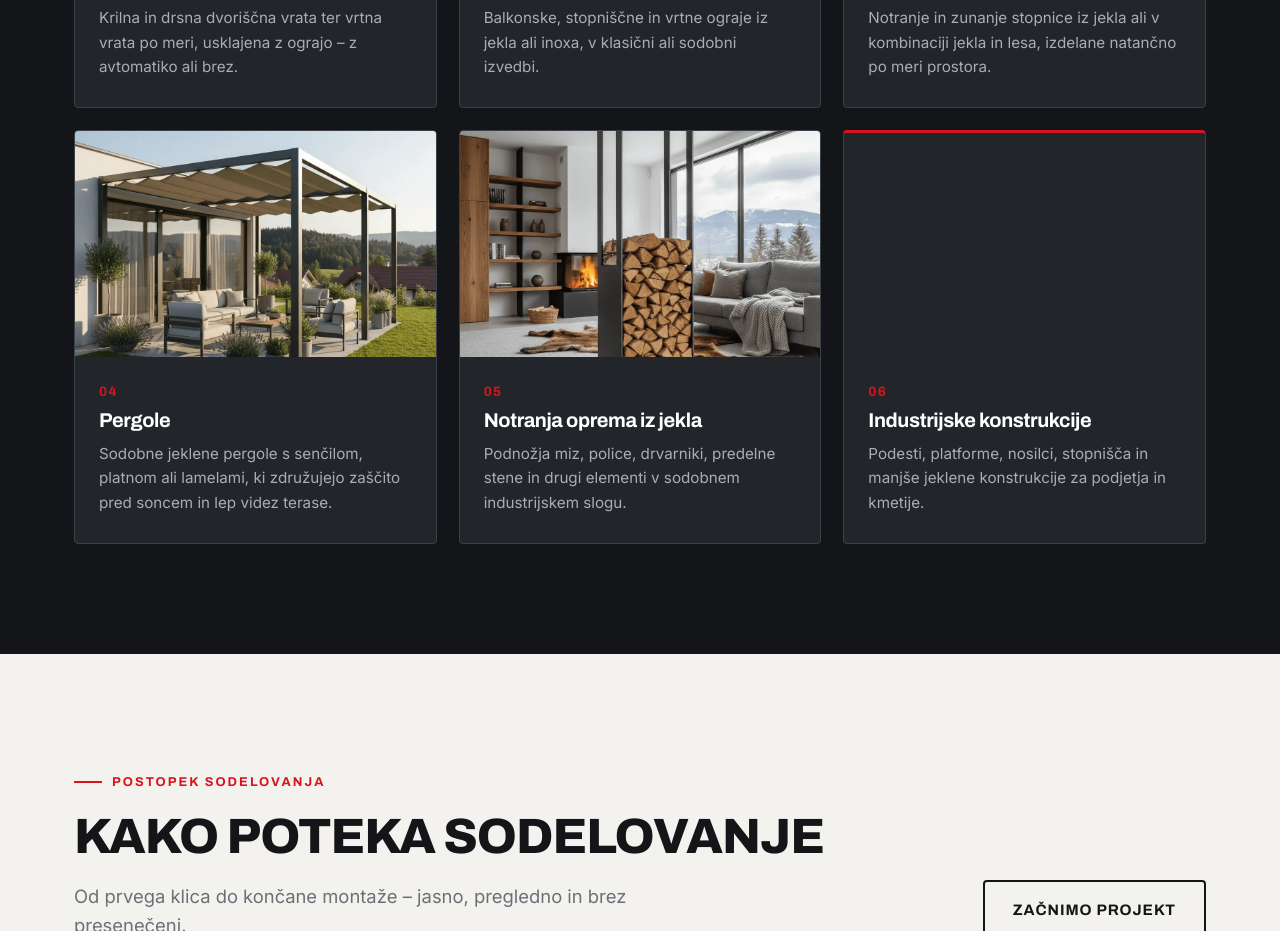
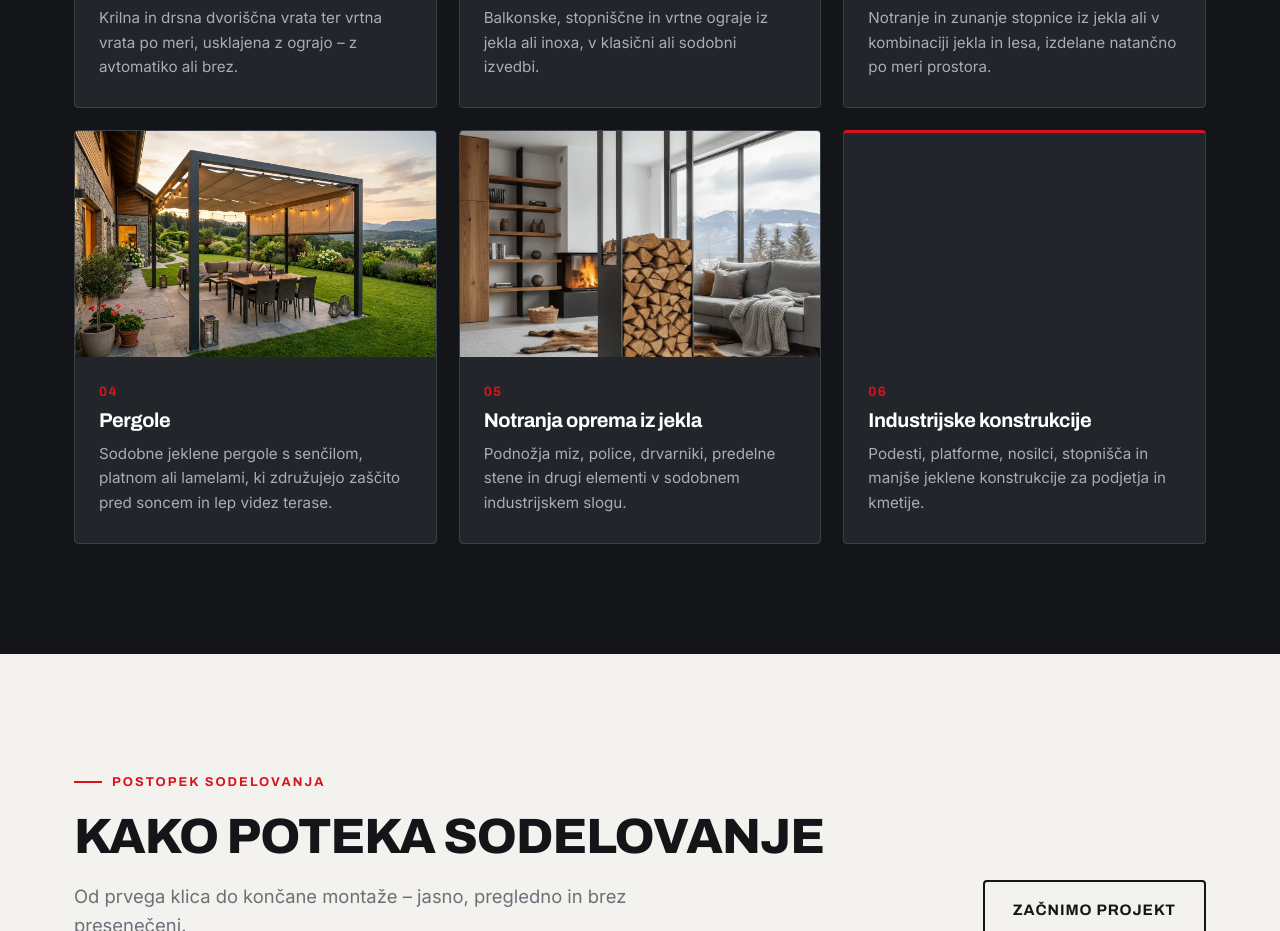
Before and after one commit to blazbratusek/steeldom, a plain HTML site: page index.html in a window 1280 px wide. Shown: the part 2760-3691 px from the top of the page. Drawn offline with Linux system fonts and the light colour scheme.

Commit message:
Nova slika za storitev Pergole
Co-Authored-By: Claude Opus 5.5 <noreply@anthropic.com>
Claude-Session: https://claude.ai/code/session_015oCzHMpFATNB2Q1NaRWQth

```diff
--- a/index.html
+++ b/index.html
@@ -90,7 +90,7 @@
       <article class="svc rv"><div class="ph"><img src="img/vrata.webp" alt="Jeklena drsna dvoriščna vrata in vrtna vrata med betonskimi stebri" width="1312" height="816" loading="lazy"></div><div class="txt"><div class="num">01</div><h3>Dvoriščna in drsna vrata</h3><p>Krilna in drsna dvoriščna vrata ter vrtna vrata po meri, usklajena z ograjo – z avtomatiko ali brez.</p></div></article>
       <article class="svc rv"><div class="ph"><img src="img/ograja.webp" alt="Inox balkonska ograja s pogledom na štajerske griče" width="1312" height="816" loading="lazy"></div><div class="txt"><div class="num">02</div><h3>Ograje</h3><p>Balkonske, stopniščne in vrtne ograje iz jekla ali inoxa, v klasični ali sodobni izvedbi.</p></div></article>
       <article class="svc rv"><div class="ph"><img src="img/stopnice.webp" alt="Jeklene stopnice s hrastovimi stopnicami v sodobni hiši" width="1312" height="816" loading="lazy"></div><div class="txt"><div class="num">03</div><h3>Jeklene stopnice</h3><p>Notranje in zunanje stopnice iz jekla ali v kombinaciji jekla in lesa, izdelane natančno po meri prostora.</p></div></article>
-      <article class="svc rv"><div class="ph"><img src="img/pergola-platno.webp" alt="Jeklena pergola s senčilom na terasi" width="1024" height="1024" loading="lazy"></div><div class="txt"><div class="num">04</div><h3>Pergole</h3><p>Sodobne jeklene pergole s senčilom, platnom ali lamelami, ki združujejo zaščito pred soncem in lep videz terase.</p></div></article>
+      <article class="svc rv"><div class="ph"><img src="img/pergola.webp" alt="Jeklena pergola s platnenim senčilom na terasi ob hiši" width="1312" height="816" loading="lazy"></div><div class="txt"><div class="num">04</div><h3>Pergole</h3><p>Sodobne jeklene pergole s senčilom, platnom ali lamelami, ki združujejo zaščito pred soncem in lep videz terase.</p></div></article>
       <article class="svc rv"><div class="ph"><img src="img/drvarnik.webp" alt="Jeklen stebrni drvarnik v dnevni sobi" width="1024" height="1024" loading="lazy"></div><div class="txt"><div class="num">05</div><h3>Notranja oprema iz jekla</h3><p>Podnožja miz, police, drvarniki, predelne stene in drugi elementi v sodobnem industrijskem slogu.</p></div></article>
       <article class="svc rv noimg"><div class="txt"><div class="num">06</div><h3>Industrijske konstrukcije</h3><p>Podesti, platforme, nosilci, stopnišča in manjše jeklene konstrukcije za podjetja in kmetije.</p></div></article>
     </div>
```
Also changed, not shown: img/pergola.webp (added).
